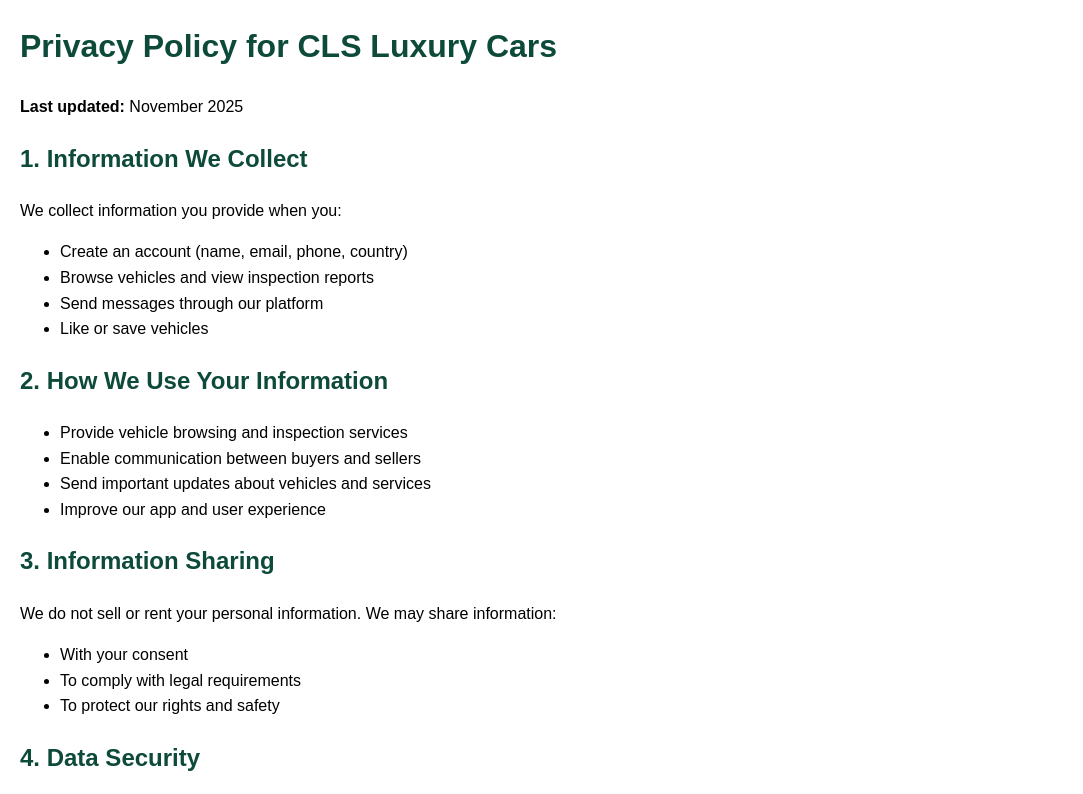
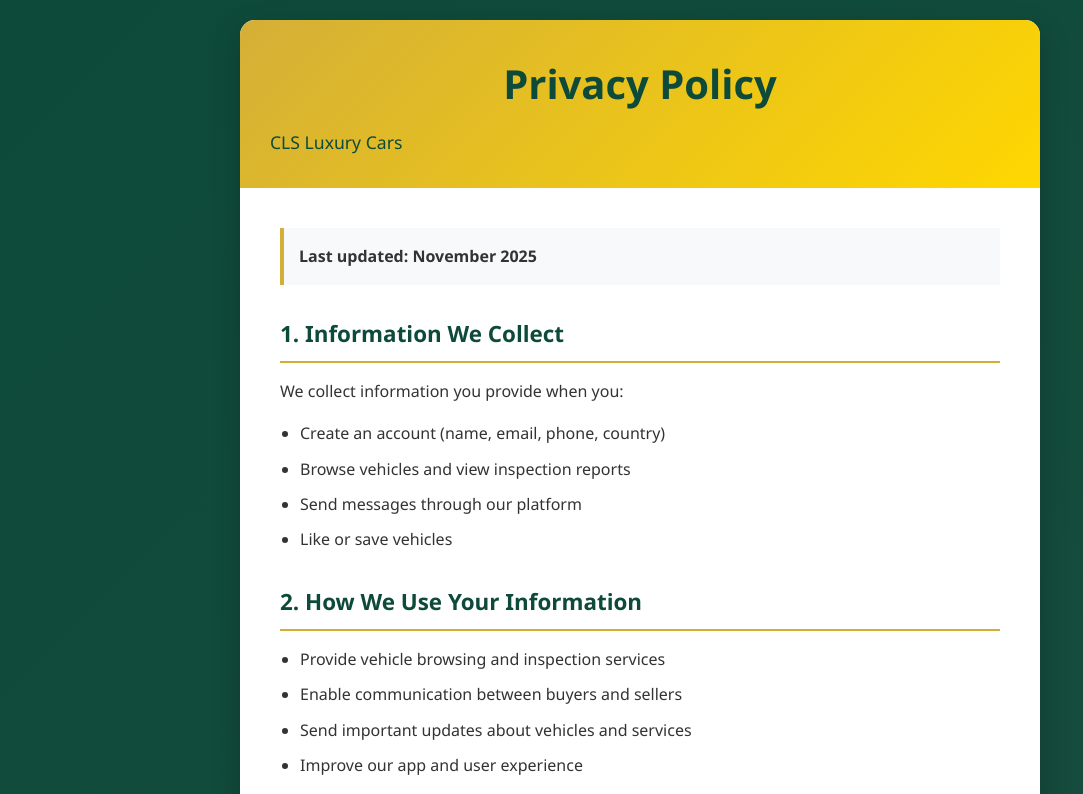
Before and after one commit to alvinplp2024/CLS-Privacy-Policy, a plain HTML site: page index.html in a window 1280 px wide. Shown: the top 794 px of the page, without its empty margins (0-1083 px from the left). Drawn offline with Linux system fonts and the light colour scheme.

Commit message:
updates
Updated the HTML structure and styles for the privacy policy page, including a new container layout, header, and contact information section.

```diff
--- a/index.html
+++ b/index.html
@@ -1,15 +1,90 @@
 <!DOCTYPE html>
-<html>
+<html lang="en">
 <head>
+    <meta charset="UTF-8">
+    <meta name="viewport" content="width=device-width, initial-scale=1.0">
     <title>CLS Luxury Cars - Privacy Policy</title>
     <style>
-        body { font-family: Arial, sans-serif; margin: 20px; line-height: 1.6; }
-        h1, h2 { color: #0D4A3A; }
+        * { margin: 0; padding: 0; box-sizing: border-box; }
+        body {
+            font-family: 'Segoe UI', Tahoma, Geneva, Verdana, sans-serif;
+            line-height: 1.7;
+            color: #333;
+            background: linear-gradient(135deg, #0D4A3A 0%, #1B4D3E 100%);
+            min-height: 100vh;
+            padding: 20px;
+        }
+        .container {
+            max-width: 800px;
+            margin: 0 auto;
+            background: white;
+            border-radius: 15px;
+            box-shadow: 0 10px 30px rgba(0,0,0,0.2);
+            overflow: hidden;
+        }
+        .header {
+            background: linear-gradient(135deg, #D4AF37 0%, #FFD700 100%);
+            padding: 30px;
+            text-align: center;
+            color: #0D4A3A;
+        }
+        .content {
+            padding: 40px;
+        }
+        h1 {
+            font-size: 2.5em;
+            font-weight: bold;
+            margin-bottom: 10px;
+        }
+        h2 {
+            color: #0D4A3A;
+            font-size: 1.4em;
+            margin: 30px 0 15px 0;
+            padding-bottom: 8px;
+            border-bottom: 2px solid #D4AF37;
+        }
+        p {
+            margin-bottom: 15px;
+            text-align: justify;
+        }
+        ul {
+            margin: 15px 0 15px 20px;
+        }
+        li {
+            margin-bottom: 8px;
+        }
+        .last-updated {
+            background: #f8f9fa;
+            padding: 15px;
+            border-left: 4px solid #D4AF37;
+            margin-bottom: 30px;
+            font-weight: bold;
+        }
+        .contact-info {
+            background: #f8f9fa;
+            padding: 20px;
+            border-radius: 10px;
+            margin: 20px 0;
+        }
+        @media (max-width: 768px) {
+            body { padding: 10px; }
+            .header { padding: 20px; }
+            .content { padding: 25px; }
+            h1 { font-size: 2em; }
+            h2 { font-size: 1.2em; }
+        }
     </style>
 </head>
 <body>
-    <h1>Privacy Policy for CLS Luxury Cars</h1>
-    <p><strong>Last updated:</strong> November 2025</p>
+    <div class="container">
+        <div class="header">
+            <h1>Privacy Policy</h1>
+            <p style="margin: 0; font-size: 1.1em;">CLS Luxury Cars</p>
+        </div>
+        <div class="content">
+            <div class="last-updated">
+                <strong>Last updated:</strong> November 2025
+            </div>
 
     <h2>1. Information We Collect</h2>
     <p>We collect information you provide when you:</p>
@@ -49,11 +124,15 @@
 
     <h2>6. Contact Us</h2>
     <p>For privacy questions, contact us:</p>
-    <p>Email: salimcornelius@gmail.com<br>
-    Phone: +254 799 399 888<br>
-    Address: Mombasa, Kenya</p>
+    <div class="contact-info">
+        <p><strong>📧 Email:</strong> salimcornelius@gmail.com</p>
+        <p><strong>📞 Phone:</strong> +254 799 399 888</p>
+        <p><strong>📍 Address:</strong> Mombasa, Kenya</p>
+    </div>
 
     <h2>7. Changes to This Policy</h2>
     <p>We may update this policy. We'll notify users of significant changes through the app.</p>
+        </div>
+    </div>
 </body>
 </html>
```
